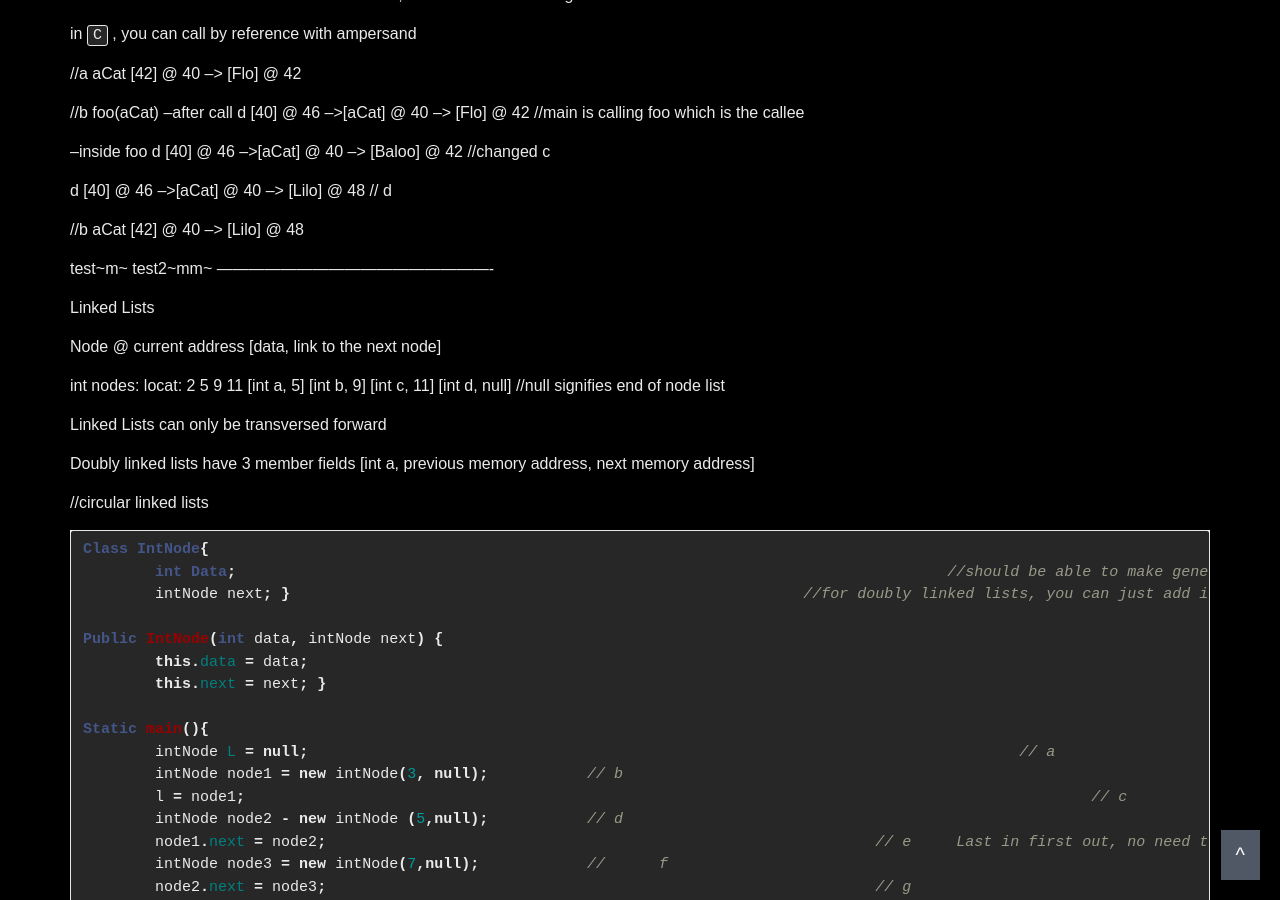
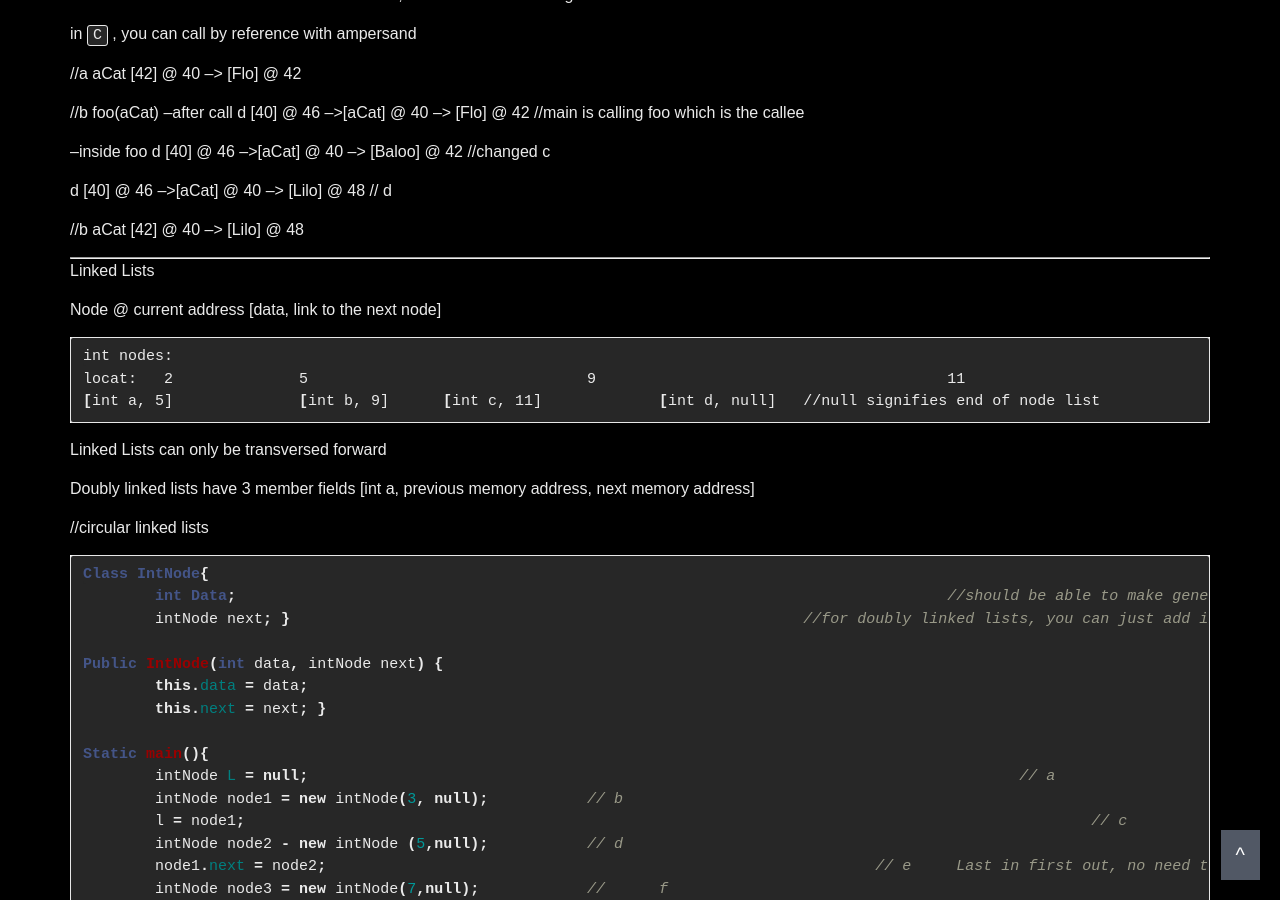
Before and after one commit to knaik/knaik.github.io, a Jekyll site: the page built from _posts/2015-09-08-CS112-notes.markdown, in a window 1280 px wide and 900 px high, scrolled down 1191 px. Built offline with Jekyll 4.4.1, drawn with Linux system fonts in a browser that asks for light colours.

Commit message:
Fix highlight

```diff
--- a/_posts/2015-09-08-CS112-notes.markdown
+++ b/_posts/2015-09-08-CS112-notes.markdown
@@ -69,8 +69,6 @@ d [40] @ 46 -->[aCat] @ 40 --> [Lilo] @ 48 // d
 //b
 aCat [42] @ 40  --> [Lilo] @ 48
 
-test~m~
-test2~mm~
 ----------------------------------------------------
 
 Linked Lists
@@ -78,9 +76,11 @@ Linked Lists
 Node @ current address
 [data, link to the next node]
 
+{% highlight bash %}
 int nodes:
 locat:   2		5				9					11
 [int a, 5]		[int b, 9] 	[int c, 11] 		[int d, null]  	//null signifies end of node list
+{% endhighlight %}
 
 Linked Lists can only be transversed forward
 
```
Also changed, not shown: 1 other file.
